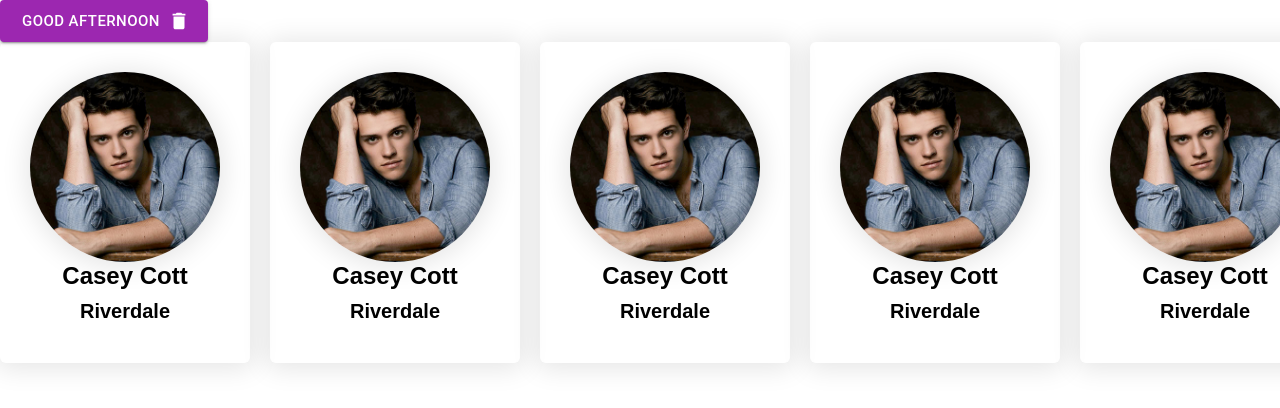
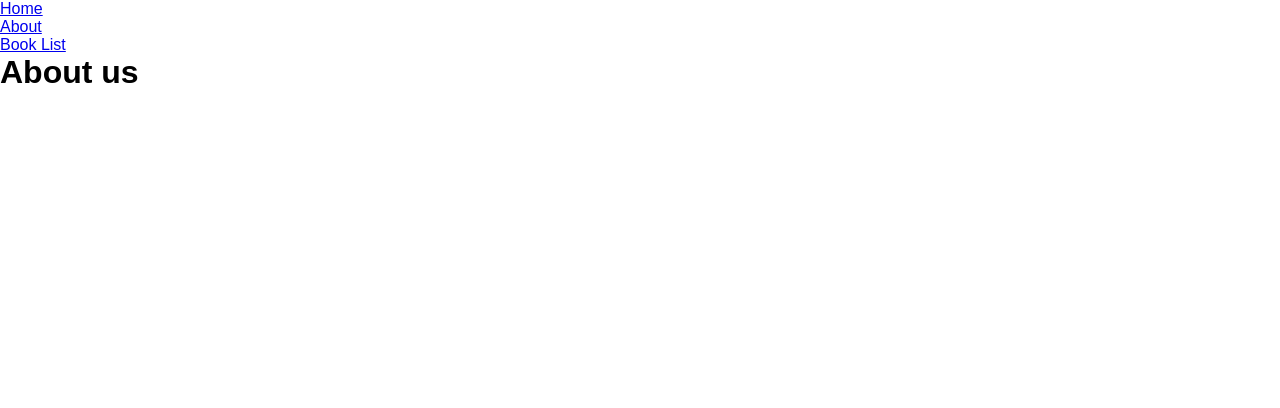
Before and after one commit to rtoddf/first-vite-react-app, a React (Vite) app: page /about in a window 1280 px wide. Shown: the top 408 px of the page. Built offline with nearby package versions, Linux system fonts and the light colour scheme.

Commit message:
installed router 6 to start learning

```diff
--- a/package.json
+++ b/package.json
@@ -15,6 +15,7 @@
     "prop-types": "^15.8.1",
     "react": "^18.0.0",
     "react-dom": "^18.0.0",
+    "react-router-dom": "^6.14.1",
     "styled-components": "^6.0.2"
   },
   "devDependencies": {
--- a/src/App.jsx
+++ b/src/App.jsx
@@ -1,7 +1,13 @@
+import { Link, Route, Routes } from 'react-router-dom';
 import { GlobalStyles } from './assets/Globals';
 import { ThemeProvider } from 'styled-components';
 import { theme } from './assets/themes/theme';
 import { Container } from './assets/styles/Container.styled';
+
+import Home from './Pages/Home';
+import About from './Pages/About';
+import BookList from './Pages/BookList';
+
 import GridSimple from './Layouts/GridSimple';
 import Card from './Components/Card/default';
 
@@ -18,7 +24,19 @@
     <ThemeProvider theme={ theme}>
       <GlobalStyles />
       <Container>
-        <Button
+        <nav>
+          <ul>
+            <li><Link to="/">Home</Link></li>
+            <li><Link to="/about">About</Link></li>
+            <li><Link to="/booklist">Book List</Link></li>
+          </ul>
+        </nav>
+        <Routes>
+          <Route path="/" element={<Home />} />
+          <Route path="/about" element={<About />} />
+          <Route path="/booklist" element={<BookList />} />
+        </Routes>
+        {/* <Button
           variant="contained"
           color="secondary"
           size="large"
@@ -36,7 +54,7 @@
           <Card image="./images/casey-cott.jpg" name="Casey Cott" show="Riverdale" />
           <Card image="./images/casey-cott.jpg" name="Casey Cott" show="Riverdale" />
           <Card image="./images/casey-cott.jpg" name="Casey Cott" show="Riverdale" />
-        </GridSimple>
+        </GridSimple> */}
       </Container>
     </ThemeProvider>
   )
--- /dev/null
+++ b/src/Pages/About.jsx
@@ -0,0 +1,7 @@
+function About(){
+  return(
+    <h1>About us</h1>
+  )
+}
+
+export default About;
--- /dev/null
+++ b/src/Pages/BookList.jsx
@@ -0,0 +1,7 @@
+function BookList(){
+  return(
+    <h1>Book List</h1>
+  )
+}
+
+export default BookList;
--- /dev/null
+++ b/src/Pages/Home.jsx
@@ -0,0 +1,7 @@
+function Home(){
+  return(
+    <h1>Home</h1>
+  )
+}
+
+export default Home;
--- a/src/main.jsx
+++ b/src/main.jsx
@@ -1,9 +1,12 @@
 import React from 'react'
 import ReactDOM from 'react-dom/client'
 import App from './App'
+import { BrowserRouter } from 'react-router-dom';
 
 ReactDOM.createRoot(document.getElementById('root')).render(
   <React.StrictMode>
-    <App />
+    <BrowserRouter>
+      <App />
+    </BrowserRouter>
   </React.StrictMode>
 )
```
Also changed, not shown: src/Pages/Book.jsx (added, +7 -0 lines), src/Pages/NewBook.jsx (added, +7 -0 lines), 1 other file (tests, documents, lock files or other folders).
